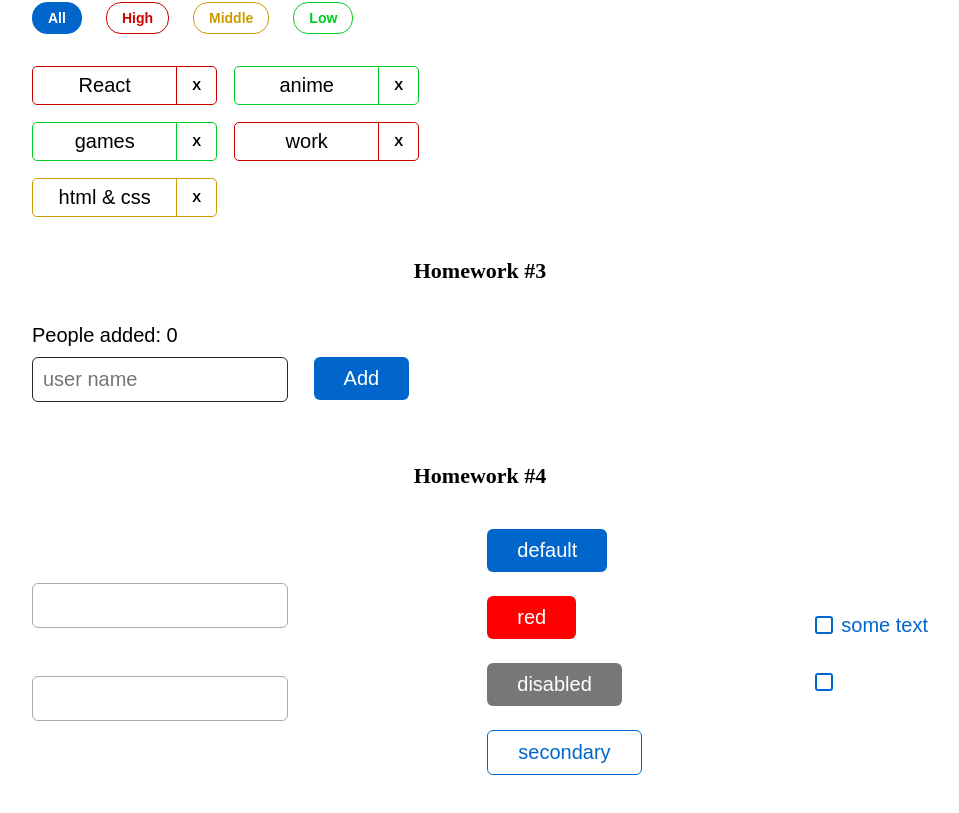
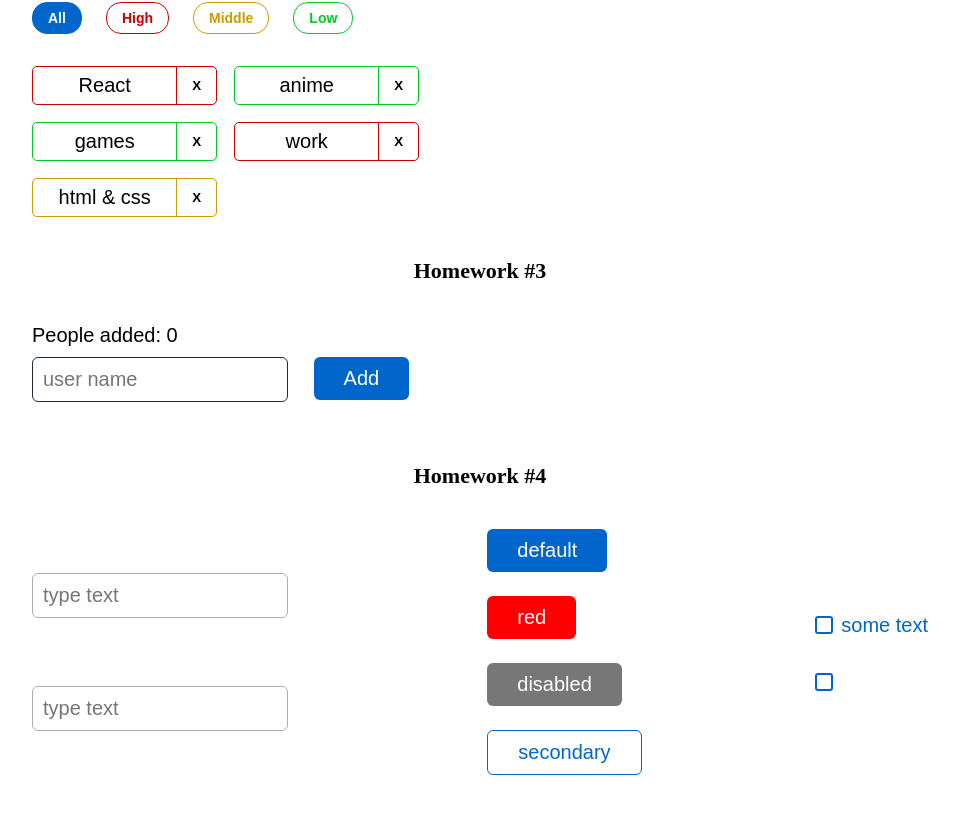
Before and after one commit to reegulus/HW_Ignat, a React (Create React App) app: page / in a window 1280 px wide. Shown: the part 409-1222 px from the top of the page, without its empty margins (160-1119 px from the left). Built offline with nearby package versions, Linux system fonts and the light colour scheme.

Commit message:
HW4/ SuperInputText.tsx/css

```diff
--- a/src/s2-homeworks/hw01/message-sender/MessageSender.module.css
+++ b/src/s2-homeworks/hw01/message-sender/MessageSender.module.css
@@ -12,7 +12,7 @@
     width: 55vw;
     height: 2em;
     padding: .5em 1em;
-    /*outline: none;*/
+    outline: none;
     border: none;
     background-color: #dde0e3;
     border-radius: .3em;
@@ -35,5 +35,5 @@
 }
 
 .button:active {
-    box-shadow: inset 0 0 2px 2px;
+    /*box-shadow: inset 0 0 2px 2px;*/
 }
--- a/src/s2-homeworks/hw04/common/c1-SuperInputText/SuperInputText.module.css
+++ b/src/s2-homeworks/hw04/common/c1-SuperInputText/SuperInputText.module.css
@@ -2,8 +2,8 @@
 }
 
 .input {
+    font-size: 1em;
     padding: .5em;
-    font-size: 1em;
     width: 20vw;
     margin-right: 2vw;
     border-radius: .3em;
@@ -11,16 +11,23 @@
 }
 
 .inputWrapper {
+    display: flex;
+    align-items: start;
+    margin-top: .5em;
+    margin-bottom: .5em;
 }
 
 .superInput {
 }
 
 .errorInput {
+    border-color: red;
 }
 
 .errorInput:focus {
 }
 
 .error {
+    color: red;
+    margin-top: .5em;
 }
--- a/src/s2-homeworks/hw04/common/c1-SuperInputText/SuperInputText.tsx
+++ b/src/s2-homeworks/hw04/common/c1-SuperInputText/SuperInputText.tsx
@@ -59,6 +59,7 @@ const SuperInputText: React.FC<SuperInputTextPropsType> = (
             <input
                 id={id}
                 type={'text'}
+                placeholder={'type text'}
                 onChange={onChangeCallback}
                 onKeyPress={onKeyPressCallback}
                 className={finalInputClassName}
```
